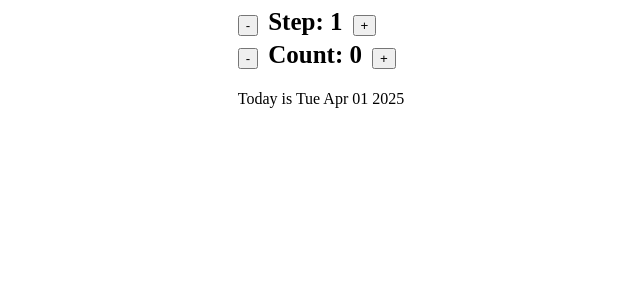
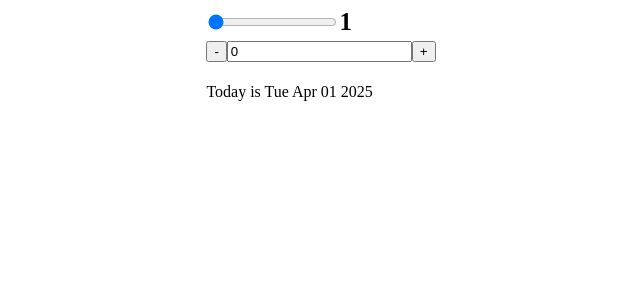
Before and after one commit to fido1hn/date-counter-challenge-react, a React (Vite) app: page / in a window 1280 px wide. Shown: the top 300 px of the page, without its empty margins (319-959 px from the left). Built offline with nearby package versions, Linux system fonts and the light colour scheme.

Commit message:
controlled element challenge

```diff
--- a/src/App.jsx
+++ b/src/App.jsx
@@ -7,12 +7,12 @@ function App() {
   const date = new Date();
   date.setDate(date.getDate() + count);
 
-  function handleIncreaseStep() {
-    setStep((s) => (s += 1));
-  }
-  function handleReduceStep() {
-    setStep((s) => s - 1);
-  }
+  // function handleIncreaseStep() {
+  //   setStep((s) => (s += 1));
+  // }
+  // function handleReduceStep() {
+  //   setStep((s) => s - 1);
+  // }
 
   function handleIncreaseCount() {
     setCount((s) => s + step);
@@ -25,17 +25,32 @@ function App() {
     <div className="center-box">
       <div className="vertical-box">
         <div>
+          <input
+            type="range"
+            min={1}
+            max={10}
+            value={step}
+            onChange={(e) => setStep(Number(e.target.value))}
+          />
+          <span style={{ fontSize: "25px", fontWeight: "bold" }}>{step}</span>
+        </div>
+        {/* <div>
           <button onClick={handleReduceStep}>-</button>
           <strong style={{ fontSize: 25, marginLeft: 10, marginRight: 10 }}>
             Step: {step}
           </strong>
           <button onClick={handleIncreaseStep}>+</button>
-        </div>
+        </div> */}
         <div>
           <button onClick={handleReduceCount}>-</button>
-          <strong style={{ fontSize: 25, marginLeft: 10, marginRight: 10 }}>
+          {/* <strong style={{ fontSize: 25, marginLeft: 10, marginRight: 10 }}>
             Count: {count}
-          </strong>
+          </strong> */}
+          <input
+            type="text"
+            value={count}
+            onChange={(e) => setCount(Number(e.target.value))}
+          />
           <button onClick={handleIncreaseCount}>+</button>
         </div>
 
```
